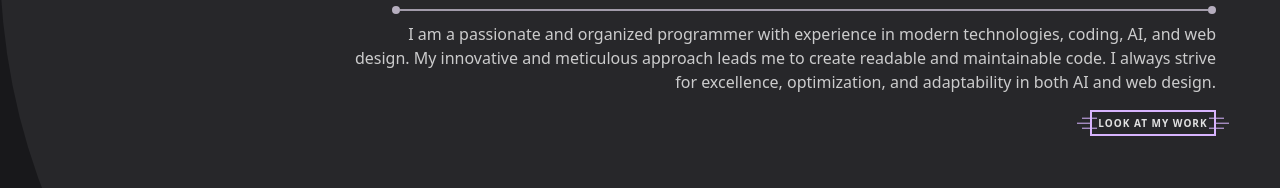
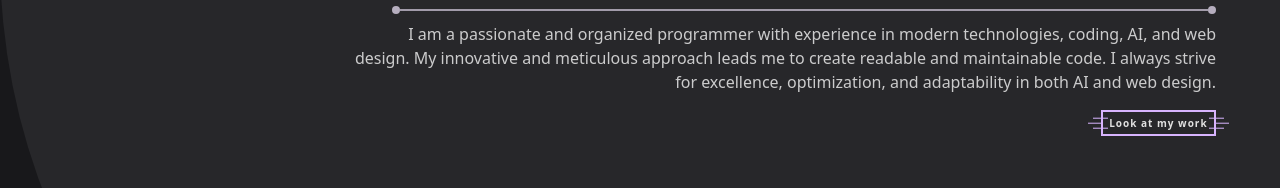
Before and after one commit to simon0820s/MyPersonalPage, a React (Vite) app: page / in a window 1280 px wide. Shown: the part 1297-1485 px from the top of the page. Built offline with nearby package versions, Linux system fonts and the light colour scheme; a web font is replaced by a local one.

Commit message:
animation mycode button ready

```diff
--- a/src/index.css
+++ b/src/index.css
@@ -10,18 +10,16 @@ html {
   position: relative;
   padding: 0.2rem 0.4rem;
   border: 2px solid #D8B4FE;
-  text-transform: uppercase;
-  font-weight: 600;
   font-size: x-small;
   color: #e1e1e1;
   letter-spacing: 1px;
-  transition: 0.5s;
+  transition: 0.001s;
   background-color: #27272A;
   transition-delay: 0s;
 }
 
 .code-button:hover {
-  transition-delay: 1.2s;
+  transition-delay: 0.6s;
   color: rgb(19, 19, 19);
   box-shadow: 0 0 10px #D8B4FE,
               0 0 20px #D8B4FE,
@@ -45,8 +43,8 @@ html {
   background: #D8B4FE;
   box-shadow: 5px -5px #D8B4FE,
               5px 5px #D8B4FE;
-  transition: width 0.5s, left 0.5s, height 0.5s, box-shadow 0.5s;
-  transition-delay: 1s, 0.5s, 0s, 0s;
+  transition: width 0.25s, left 0.25s, height 0.25s, box-shadow 0.25s;
+  transition-delay: 0.5s, 0.25s, 0s, 0s;
 }
 
 .code-button:hover::before {
@@ -55,7 +53,7 @@ html {
   left: -2px;
   box-shadow: 5px 0 0 #D8B4FE,
               5px 0 0 #D8B4FE;
-  transition-delay: 0s, 0.5s, 1s, 1s;
+  transition-delay: 0s, 0.25s, 0.5s, 0.5s;
 }
 
 .code-button::after {
@@ -69,8 +67,8 @@ html {
   background: #D8B4FE;
   box-shadow: -5px -5px #D8B4FE,
               -5px 5px #D8B4FE;
-  transition: width 0.5s, left 0.5s, height 0.5s, box-shadow 0.5s;
-  transition-delay: 1s, 0.5s, 0s, 0s;
+  transition: width 0.25s, right 0.25s, height 0.25s, box-shadow 0.25s;
+  transition-delay: 0.5s, 0.25s, 0s, 0s;
 }
 
 .code-button:hover::after {
@@ -79,7 +77,7 @@ html {
   right: -2px;
   box-shadow: -5px 0 0 #D8B4FE,
               -5px 0 0 #D8B4FE;
-  transition-delay: 0s, 0.5s, 1s, 1s;
+  transition-delay: 0s, 0.25s, 0.5s, 0.5s;
 }
 
 
--- a/src/sections/MyCode.jsx
+++ b/src/sections/MyCode.jsx
@@ -29,7 +29,7 @@ function MyCode() {
           <BsGithub className='text-purple-300 text-xl sm:text-2xl' />
   </motion.div>*/}
           <a href='https://github.com/simon0820s' target='_blank' rel='noreferrer'
-            className='code-button'>
+            className='code-button font-bold'>
             <span>Look at my work</span>
           </a>
         </div>
```
